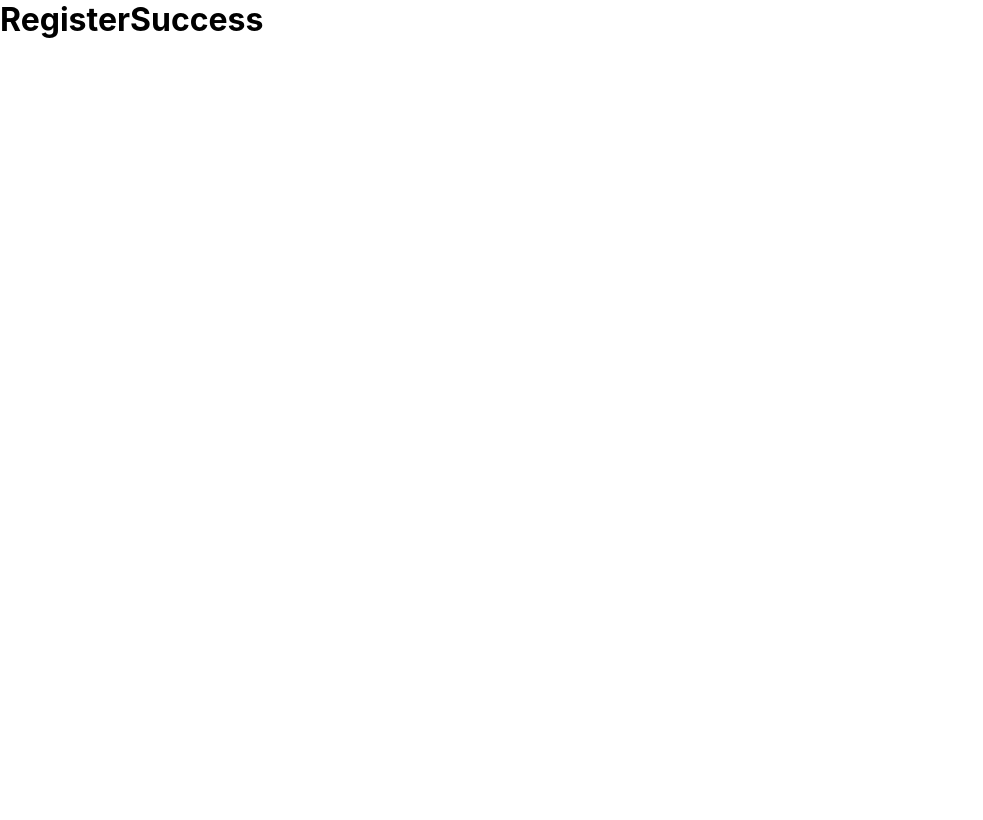
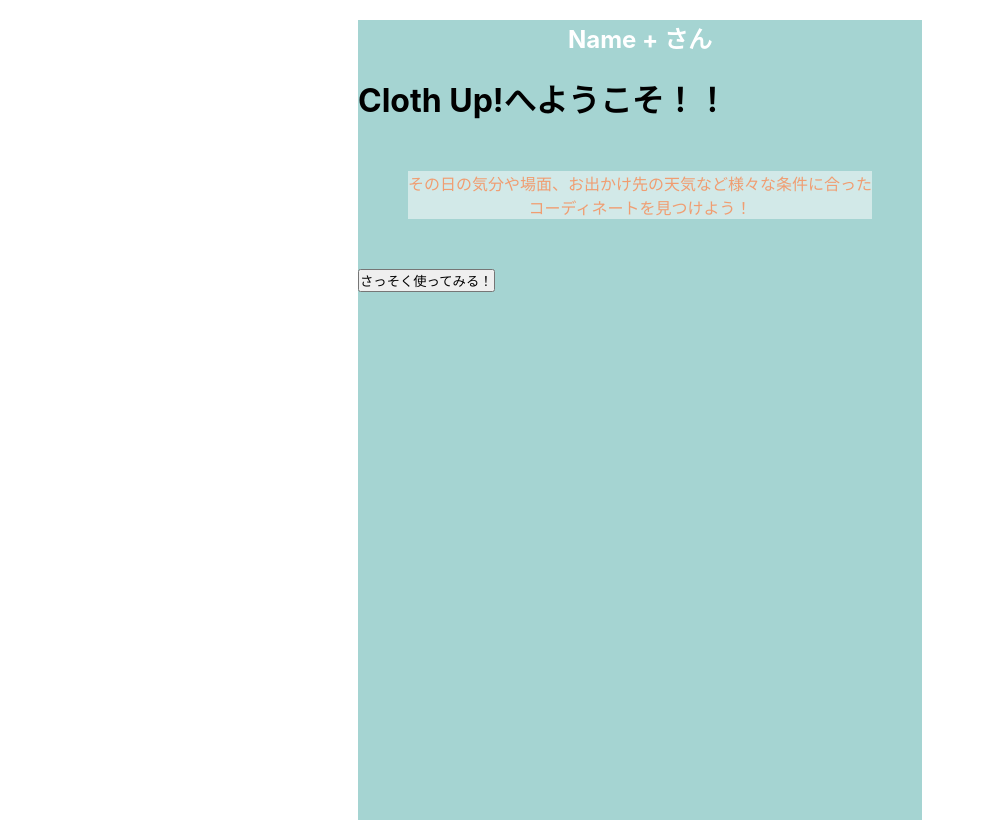
Before and after one commit to ShimizuSumito/DC_TeamProject, a React (Create React App) app in the folder React/: page /RegisterSuccess in a window 1280 px wide. Shown: the whole page, without its empty margins (0-983 px from the left). Built offline with nearby package versions, Linux system fonts and the light colour scheme.

Commit message:
完了画面の作成途中

```diff
--- a/React/src/components/Start/RegisterSuccess/RegisterSuccess.css
+++ b/React/src/components/Start/RegisterSuccess/RegisterSuccess.css
@@ -0,0 +1,23 @@
+.RegisterSuccess {
+    align-items: center;
+    justify-self: center;
+    color: white;
+    background: #A5D4D2;
+    height: 100vh;
+
+}
+ha::first-line {
+    color: blueviolet;
+}
+
+br + * {
+    clear: left;
+  }
+
+
+.RegisterSuccess p{
+    color: #F09D71;
+    background-color: rgba(255, 255, 255, 0.5); /* 薄い背景色を指定 */
+    text-align: center;
+    margin: 50px;
+}
--- a/React/src/components/Start/RegisterSuccess/RegisterSuccess.jsx
+++ b/React/src/components/Start/RegisterSuccess/RegisterSuccess.jsx
@@ -1,7 +1,18 @@
+import './RegisterSuccess.css';
+import { useNavigate } from "react-router-dom";
+
+
 export default function RegisterSuccess() {
+        const navigate = useNavigate();
+        const toDatabase = () => {
+            navigate('/Home');
+        }
     return(
-        <div>
-            <h1>RegisterSuccess</h1>
+        <div className='RegisterSuccess'>
+            <h2>Name + さん</h2>
+            <h1>Cloth Up!へようこそ！！</h1>
+            <p>その日の気分や場面、お出かけ先の天気など様々な条件に合った<br />コーディネートを見つけよう！</p>
+            <button className="">さっそく使ってみる！</button>
         </div>
     )
 }
```
